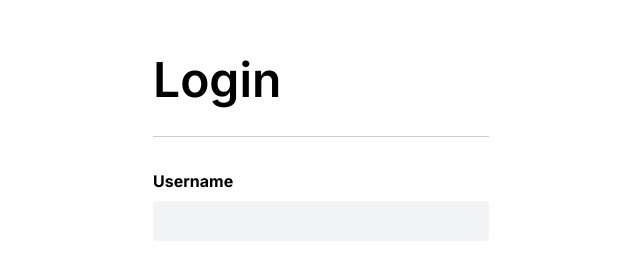
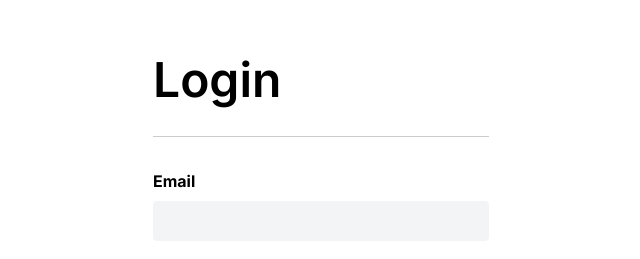
Before and after one commit to crendyyy/PokemonCatcher, a React (Vite) app: page / in a window 1280 px wide. Shown: the part 150-409 px from the top of the page, without its empty margins (319-959 px from the left). Built offline with nearby package versions, Linux system fonts and the light colour scheme.

Commit message:
Update Login page

```diff
--- a/src/pages/Login.jsx
+++ b/src/pages/Login.jsx
@@ -35,7 +35,7 @@ const LoginPage = () => {
             <label
               className={"block items-center justify-start font-bold text-base"}
             >
-              Username
+              Email
             </label>
             <input
               type="email"
```
